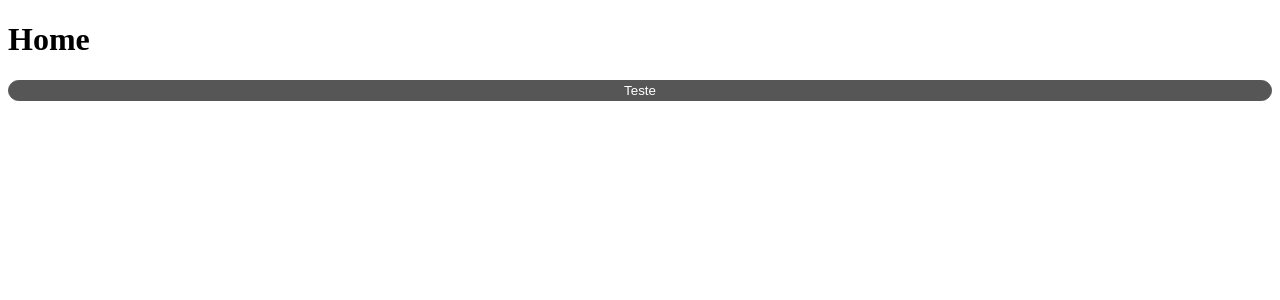
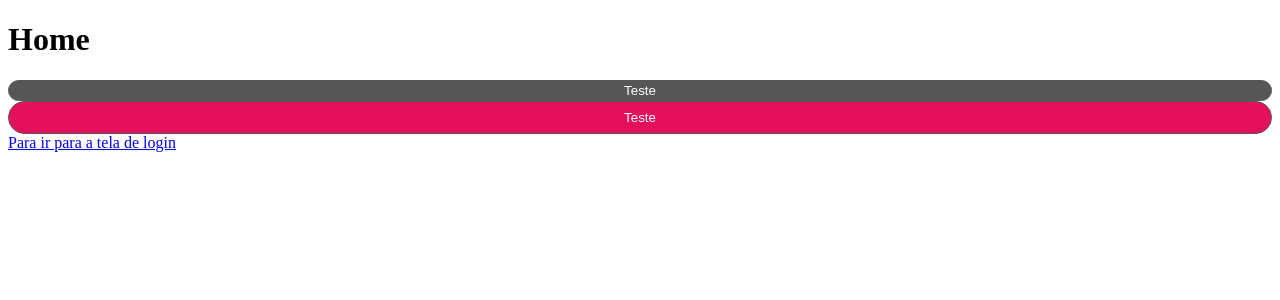
Before and after one commit to thiagofalima/register-ui, a React (Create React App) app in the folder app/: page / in a window 1280 px wide. Shown: the top 300 px of the page. Built offline with nearby package versions, Linux system fonts and the light colour scheme.

Commit message:
feat: add Button to Home page

```diff
--- a/app/src/App.tsx
+++ b/app/src/App.tsx
@@ -1,8 +1,6 @@
-import React from 'react';
 import { BrowserRouter, Routes, Route } from "react-router-dom"
 import { Home } from './Pages/Home';
 import { Login } from './Pages/Login';
-import { Button } from './Components/Button/Button';
 
 function App() {
   return (
@@ -11,7 +9,6 @@ function App() {
         <Route path="/" element={ <Home /> }/>
         <Route path="/login" element={ <Login /> }/>
       </Routes>
-      <Button title="Teste" onClick={ () => alert("Botão clicado") }/>
     </BrowserRouter>
   );
 }
--- a/app/src/Pages/Home.tsx
+++ b/app/src/Pages/Home.tsx
@@ -1,6 +1,13 @@
+import { Link } from "react-router-dom";
+import { Button } from "../Components/Button/Button";
 
 export const Home = () => {
-    return (
-        <h1>Home</h1>
-    )
-}
+  return (
+    <>
+      <h1>Home</h1>
+      <Button title="Teste" onClick={() => alert("Teste")} />
+      <Button title="Teste" onClick={() => alert("Teste")} variant="secondary"/>
+      <Link to="/login">Para ir para a tela de login</Link>
+    </>
+  );
+};
```
